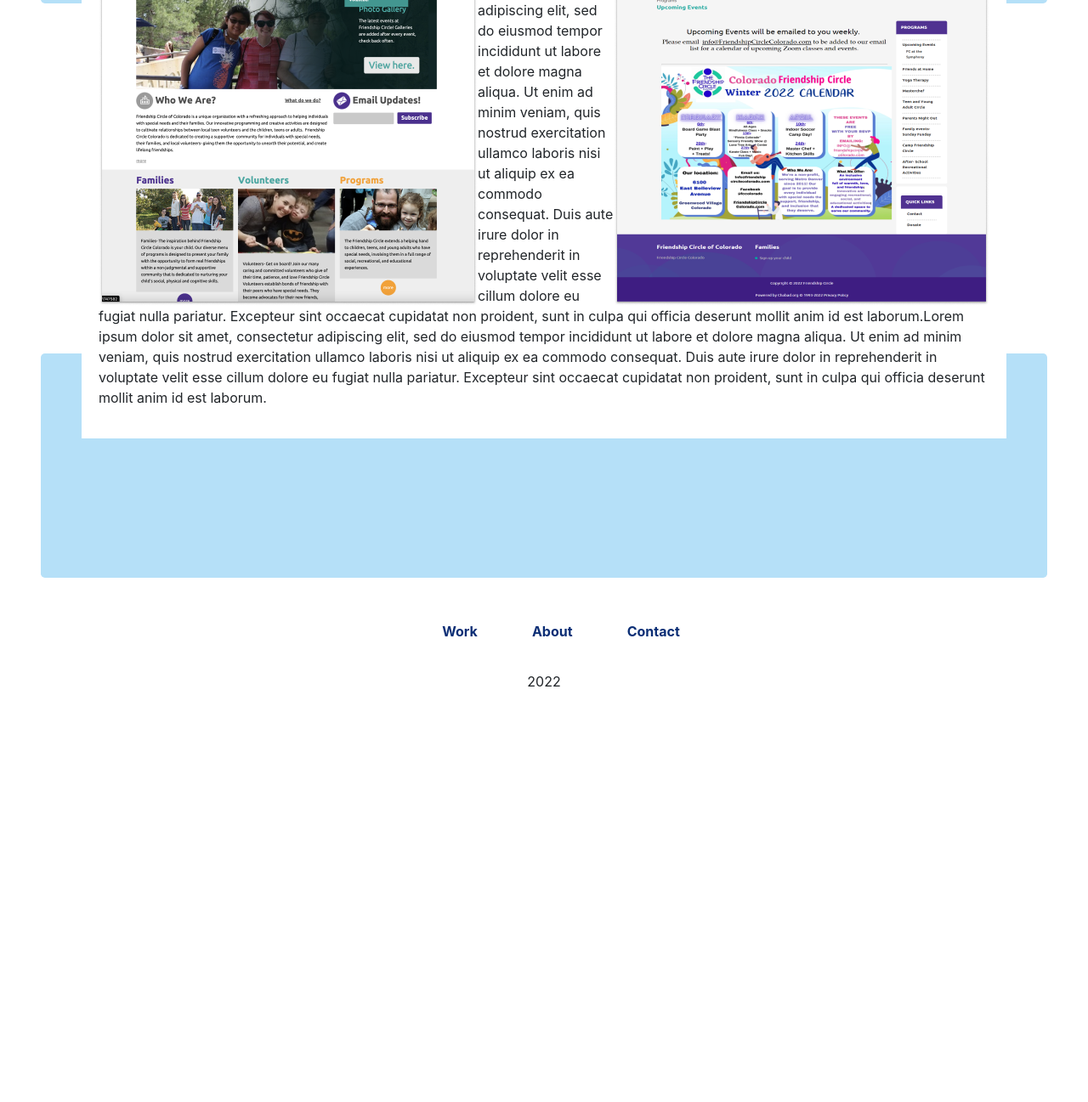
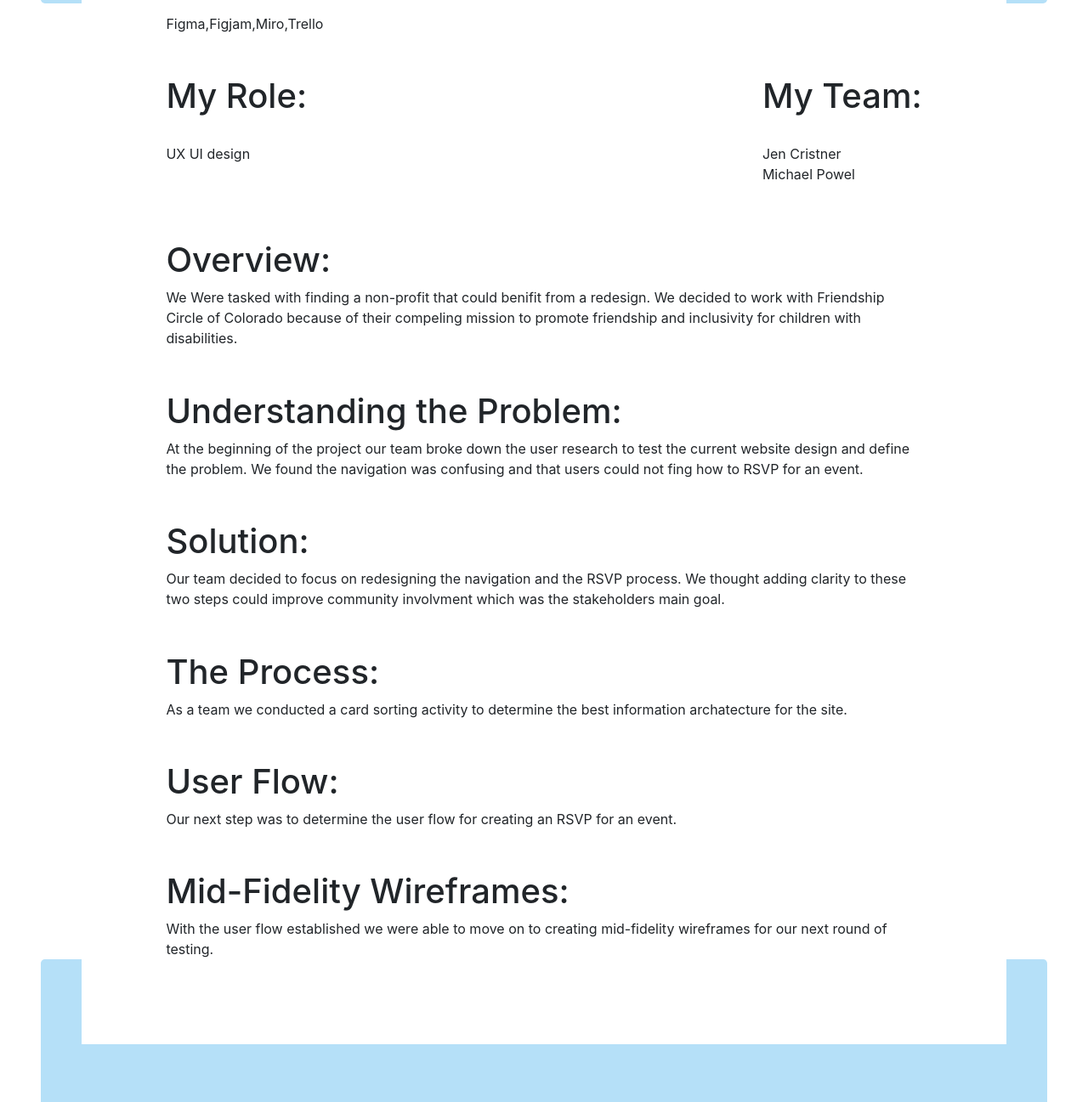
Before and after one commit to almedina1216/UX_UI_HW20, a plain HTML site: page index.html in a window 1280 px wide. Shown: the part 632-1929 px from the top of the page at 85% size. Before the commit the page ends 1464 px from the top, so only its background shows below. Drawn offline with nearby package versions, Linux system fonts and the light colour scheme.

Commit message:
adding text format

```diff
--- a/css/styles.css
+++ b/css/styles.css
@@ -78,9 +78,21 @@ nav ul li a:hover {
     max-width: 85%;
     position:relative;
     top: -200px;
-    padding: 20px;
+    padding: 50px;
     max-height: 5000px;
 
+}
+#container1{
+    margin: 5%;
+}
+#container2{
+    display: flex;
+    flex-direction: row;
+    justify-content: space-between;
+    margin: 5%;
+}
+.text{
+    margin: 5%;
 }
 #headers{
     display:flex;
--- a/index.html
+++ b/index.html
@@ -34,24 +34,57 @@
         to promote equality, confidence, and opportunity. </p>
       </div>
       <div id="container">
+        <div id="container1">
+          <h1>Tools:</h1><br><p>Figma,Figjam,Miro,Trello</p>
+        </div>
 
+        <div id="container2">
+          <div id="leftc1r1">
+            <h1>My Role:</h1><br>
+            <p>UX UI design</p>
+          </div>
 
-        <p>Lorem ipsum dolor sit amet, consectetur adipiscing elit, sed do eiusmod tempor incididunt ut labore et dolore magna aliqua. Ut enim ad minim veniam, quis nostrud exercitation ullamco laboris nisi ut aliquip ex ea commodo consequat. Duis aute irure dolor in reprehenderit in voluptate velit esse cillum dolore eu fugiat nulla pariatur. Excepteur sint occaecat cupidatat non proident, sunt in culpa qui officia deserunt mollit anim id est laborum.Lorem ipsum dolor sit amet,<br>
-          <img src="/images/FCOCb1.png" class="rounded float-left" alt="">
-          <img src="images/FCOCb2.png" class="rounded float-right" alt="...">
+          <div id="rightc1r1">
+            <h1>My Team:</h1><br>
+            <p>Jen Cristner <br> Michael Powel</p>
+          </div>
+        </div>
 
-          <br>
-          consectetur adipiscing elit, sed do eiusmod tempor incididunt ut labore et dolore magna aliqua. Ut enim ad minim veniam, quis nostrud exercitation ullamco laboris nisi ut aliquip ex ea commodo consequat. Duis aute irure dolor in reprehenderit in voluptate velit esse cillum dolore eu fugiat nulla pariatur. Excepteur sint occaecat cupidatat non proident, sunt in culpa qui officia deserunt mollit anim id est laborum.Lorem ipsum dolor sit amet, consectetur adipiscing elit, sed do eiusmod tempor incididunt ut labore et dolore magna aliqua. Ut enim ad minim veniam, quis nostrud exercitation ullamco laboris nisi ut aliquip ex ea commodo consequat. Duis aute irure dolor in reprehenderit in voluptate velit esse cillum dolore eu fugiat nulla pariatur. Excepteur sint occaecat cupidatat non proident, sunt in culpa qui officia deserunt mollit anim id est laborum.</p>
+        <div class="text">
+          <h1>Overview:</h1>
+          <p>We Were tasked with finding a non-profit that could benifit from a redesign. We decided to work with Friendship Circle of Colorado because of their compeling mission to promote friendship and inclusivity for children with disabilities.</p>
+        </div>
+
+        <div class="text">
+          <h1>Understanding the Problem:</h1>
+          <p>At the beginning of the project our team broke down the user research to test the current website design and define the problem. We found the navigation was confusing and that users could not fing how to RSVP for an event.</p>
+        </div>
+
+        <div class="text">
+          <H1>Solution:</H1>
+          <p>Our team decided to focus on redesigning the navigation and the RSVP process. We thought adding clarity to these two steps could improve community involvment which was the stakeholders main goal. </p>
+        </div>
+
+        <div class="text">
+          <H1>The Process:</H1>
+          <p>As a team we conducted a card sorting activity to determine the best information archatecture for the site.</p>
+        </div>
+
+        <div class="text">
+        <H1>User Flow:</H1>
+        <p>Our next step was to determine the user flow for creating an RSVP for an event.</p>
+        </div>
+
+        <div class="text">
+          <h1>Mid-Fidelity Wireframes:</h1>
+          <p>With the user flow established we were able to move on to creating mid-fidelity wireframes for our next round of testing. </p>
+        </div>
+
 
       </div>
 
-       </div><div class="jumbotron mx-5" style="padding-top:200px;margin-top: -300px;background-color: #b5e0f8;">
-
-      </div>
-      <div>
-
-
-      </div>
+    <div class="jumbotron mx-5" style="padding-top:200px;margin-top: -300px;background-color: #b5e0f8;">
+    </div>
 
      <!-- copied footer -->
       <footer>
```
